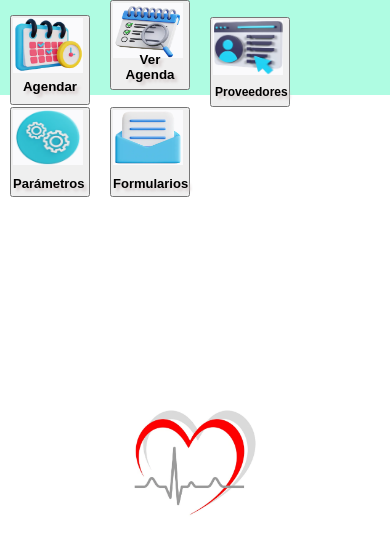
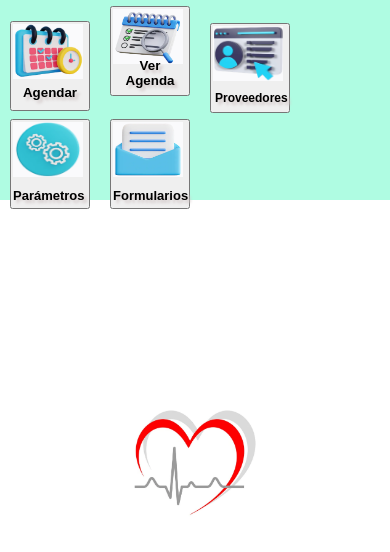
Before and after one commit to jatdalf/Turnero-Salud, a React (Create React App) app: page / in a window 390 px wide. Shown: the top 552 px of the page. Built offline with nearby package versions, Linux system fonts and the light colour scheme.

Commit message:
responsive

```diff
--- a/package.json
+++ b/package.json
@@ -12,6 +12,7 @@
     "@types/react-dom": "^18.2.18",
     "@types/react-scroll": "^1.8.10",
     "react": "^18.2.0",
+    "react-calendar": "^4.8.0",
     "react-dom": "^18.2.0",
     "react-router-dom": "^6.22.0",
     "react-scripts": "5.0.1",
--- a/src/component/header/header.module.css
+++ b/src/component/header/header.module.css
@@ -8,19 +8,22 @@
     background-color: rgb(175, 252, 226);
     color: black;
     margin-top: 0%;
-    height: 95px;
+    height: 105px;
+
 }
 .HeaderContainer{
     position: fixed;
     margin-top: 0;
     left: 0;
     width: 100%;
+
 }
 .HeaderButton{
     width: 80px;
     height: 90px;
     margin-left: 10px;
     margin-right: 10px;
+    margin-top: 6px;
 }
 .HeaderIcon{
     margin: 0px 0px 0px -5px;
@@ -49,3 +52,23 @@
     left: -5px;
     font-size: 13px;
 }
+/* Responsive Screens */
+@media only screen and (max-width: 500px) {
+    .HeaderBackground{
+        font-family: Montserrat, sans-serif;
+        font-size: 15px;
+        font-weight: 600;
+        align-items: center;
+        flex-direction: row;
+        justify-content: space-around;
+        background-color: rgb(175, 252, 226);
+        color: black;
+        margin-top: 0%;
+        height: 200px;
+    }
+
+    .HeaderContainer{
+        border-color: black;
+        border-width: 3px;
+    }
+}
--- a/src/views/Agendar/agendar.module.css
+++ b/src/views/Agendar/agendar.module.css
@@ -6,4 +6,11 @@
     margin-left: 5%;
     margin-right: 5%;
     border: #0f6b69 3px solid;
+    background: rgb(185,185,185);
+    background: linear-gradient(0deg, rgba(185,185,185,0.4142449216014531) 19%, rgba(228,228,228,0.32741018770789565) 86%);
+    font-weight: 600;
 }
+/* Responsive Screens */
+@media only screen and (max-width: 1800px) {
+
+}
--- a/src/views/Agendar/agendar.tsx
+++ b/src/views/Agendar/agendar.tsx
@@ -1,14 +1,21 @@
 import { Link } from "react-router-dom"
 import styles from './agendar.module.css'
+import { useState } from 'react';
+import Calendar from 'react-calendar';
+
+type ValuePiece = Date | null;
+type Value = ValuePiece | [ValuePiece, ValuePiece];
 
 const Agendar = ()=>{
+    const [value, onChange] = useState<Value>(new Date());
+
     return(
         <>
           <h2 className={styles.agendarH2}>Agendar nuevo turno</h2>
           <form>
             <fieldset className={styles.agendarFieldset}>
                 <legend>Ingrese los datos</legend>
-                <p>Fecha:</p>
+                <p>Fecha:</p><Calendar onChange={onChange} value={value} />
                 <p>Rango horario:</p>
                 <p>Proveedor:</p>
                 <p>Orden de provisión:</p>
```
Also changed, not shown: 1 other file (tests, documents, lock files or other folders).
